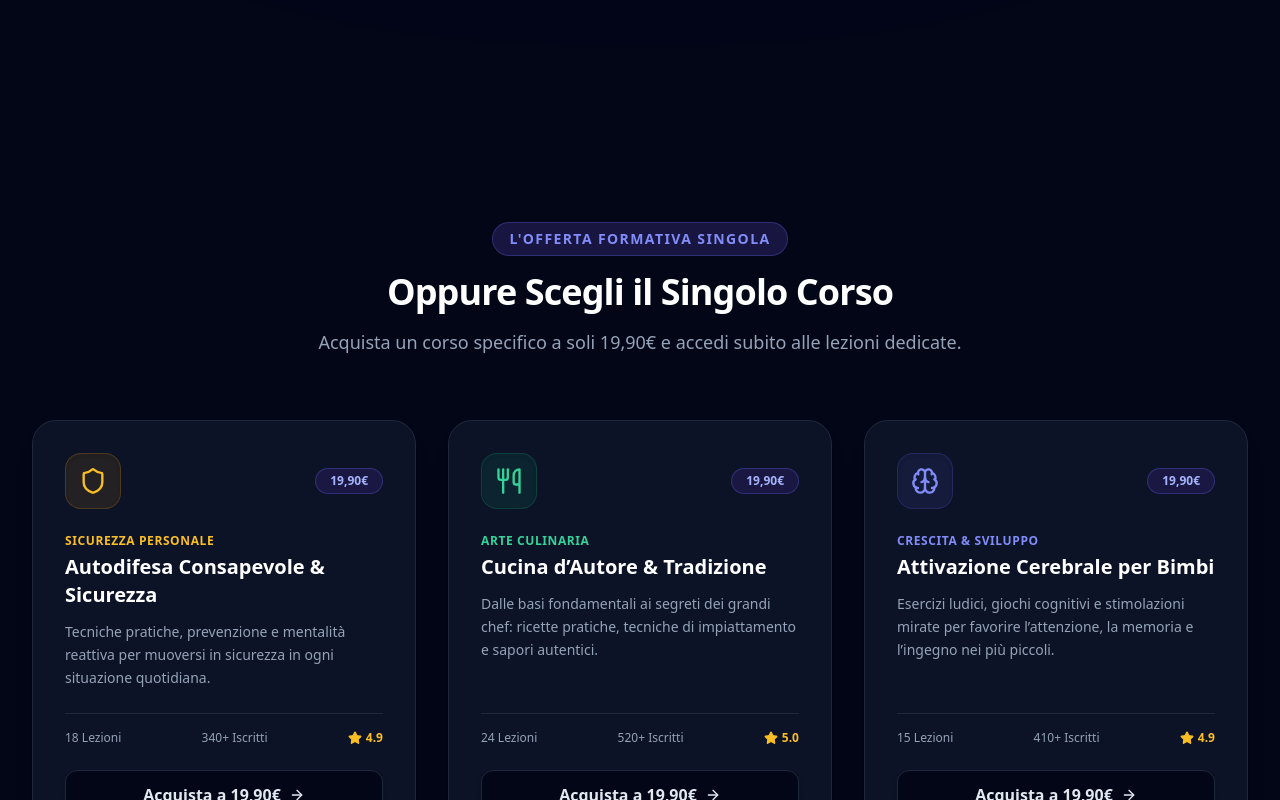
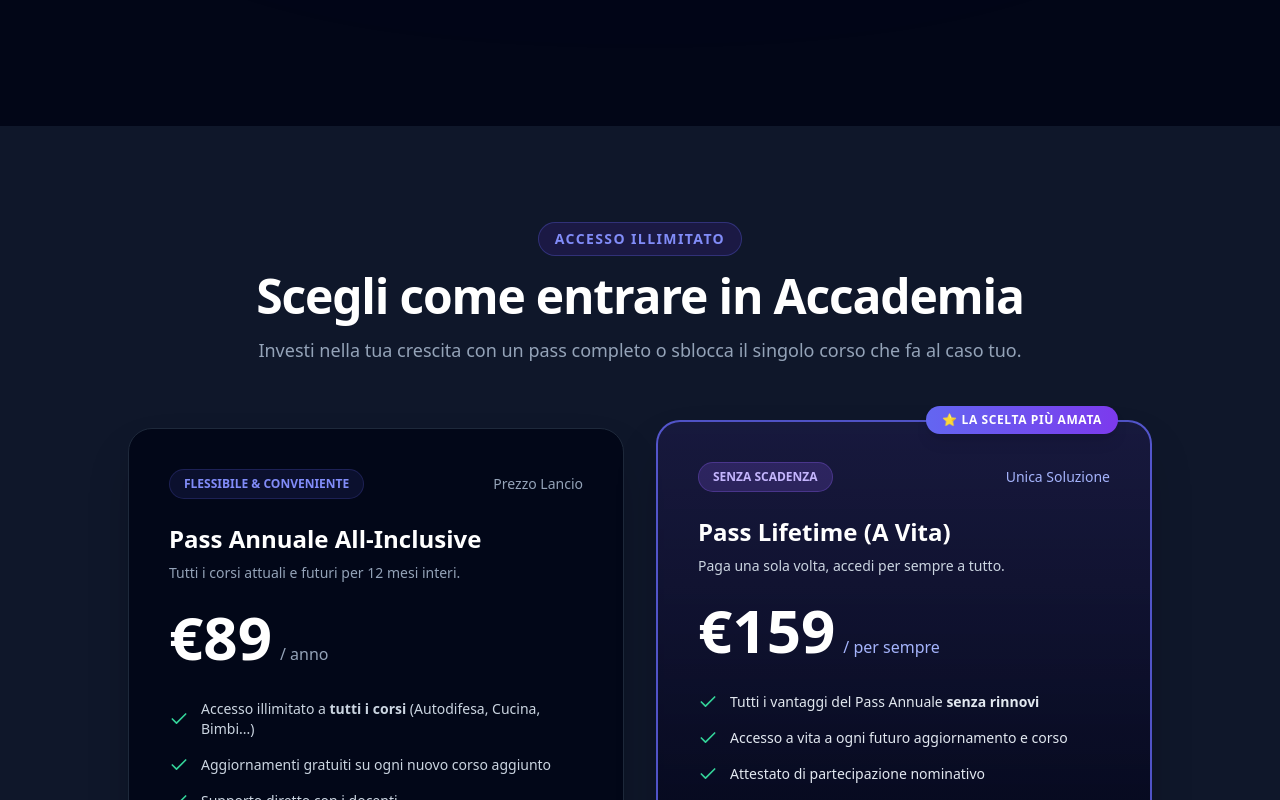
Before and after one commit to gargiuloluca/Imparaoggi, a React (Vite) app: page / in a window 1280 px wide. Shown: the part 760-1560 px from the top of the page. Built offline with nearby package versions, Linux system fonts and the light colour scheme.

Commit message:
Refactor login alert message in App component
Updated alert message in handleOpenLogin function.

```diff
--- a/src/App.jsx
+++ b/src/App.jsx
@@ -1,7 +1,8 @@
 // src/App.jsx
-import React, { useState } from 'react';
+import React from 'react';
 import Navbar from './components/Navbar';
 import Hero from './components/Hero';
+import Pricing from './components/Pricing';
 import Courses from './components/Courses';
 import Method from './components/Method';
 import Testimonials from './components/Testimonials';
@@ -9,13 +10,14 @@ import Footer from './components/Footer';
 
 export default function App() {
   const handleOpenLogin = () => {
-    alert("Qui si aprirà la schermata di Login o l'Area Riservata collegata a Supabase/Firebase!");
+    alert("Area Riservata / Login");
   };
 
   return (
     <div className="min-h-screen bg-slate-950 font-sans selection:bg-indigo-500 selection:text-white">
       <Navbar onOpenLogin={handleOpenLogin} />
       <Hero />
+      <Pricing />
       <Courses />
       <Method />
       <Testimonials />
```
